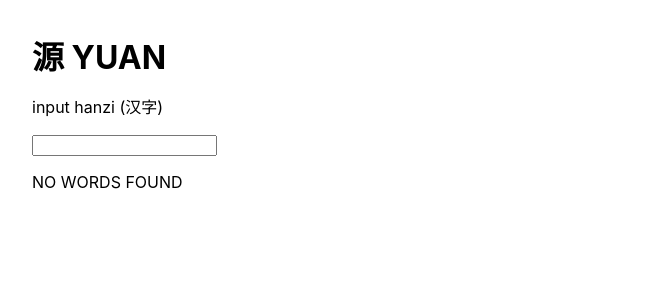
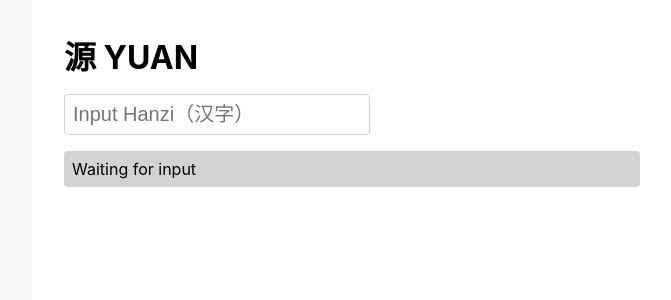
Before and after one commit to fysis/yuan-client, a React (Create React App) app: page / in a window 1280 px wide. Shown: the top 300 px of the page, without its empty margins (288-959 px from the left). Built offline with nearby package versions, Linux system fonts and the light colour scheme.

Commit message:
added styling

```diff
--- a/public/index.html
+++ b/public/index.html
@@ -7,37 +7,12 @@
     <meta name="theme-color" content="#000000" />
     <meta
       name="description"
-      content="Web site created using create-react-app"
+      content="Etymological explanations of modern Chinese words."
     />
-    <link rel="apple-touch-icon" href="%PUBLIC_URL%/logo192.png" />
-    <!--
-      manifest.json provides metadata used when your web app is installed on a
-      user's mobile device or desktop. See https://developers.google.com/web/fundamentals/web-app-manifest/
-    -->
-    <link rel="manifest" href="%PUBLIC_URL%/manifest.json" />
-    <!--
-      Notice the use of %PUBLIC_URL% in the tags above.
-      It will be replaced with the URL of the `public` folder during the build.
-      Only files inside the `public` folder can be referenced from the HTML.
-
-      Unlike "/favicon.ico" or "favicon.ico", "%PUBLIC_URL%/favicon.ico" will
-      work correctly both with client-side routing and a non-root public URL.
-      Learn how to configure a non-root public URL by running `npm run build`.
-    -->
-    <title>React App</title>
+    <title>YUAN</title>
   </head>
   <body>
     <noscript>You need to enable JavaScript to run this app.</noscript>
     <div id="root"></div>
-    <!--
-      This HTML file is a template.
-      If you open it directly in the browser, you will see an empty page.
-
-      You can add webfonts, meta tags, or analytics to this file.
-      The build step will place the bundled scripts into the <body> tag.
-
-      To begin the development, run `npm start` or `yarn start`.
-      To create a production bundle, use `npm run build` or `yarn build`.
-    -->
   </body>
 </html>
--- a/src/App.css
+++ b/src/App.css
@@ -3,14 +3,66 @@ body {
 }
 
 h1 {
-  margin: 0
+  margin: 0;
+  margin-bottom: 1rem;
 }
+
+h2 {
+  margin: 0;
+  margin-bottom: 0.5rem;
+}
+
+h3 {
+  margin: 0;
+  margin-bottom: 0.25rem;
+}
+
+
+.search {
+  border-radius: 4px;
+  padding: 0.5rem;
+  font-size: 20px;
+  border: 1px solid lightgray;
+  width: 50%;
+}
+
+.search:focus {
+  outline: none;
+}
+
+/* .search-container {
+  border-bottom: 1px solid lightgray;
+} */
 
 .app {
   height: 100vh;
-  padding: 2rem;
   background: white;
   max-width: 640px;
   width: 90%;
-  margin: 0 auto;
+  margin: auto;
 }
+
+.result {
+  padding: 0.5rem;
+  border-radius: 4px;
+  background: lightgreen;
+  margin-top: 1rem;
+}
+
+.noinput {
+  padding: 0.5rem;
+  border-radius: 4px;
+  background: lightgray;
+  margin-top: 1rem;
+}
+
+.nowords {
+  padding: 0.5rem;
+  border-radius: 4px;
+  background: lightpink;
+  margin-top: 1rem;
+}
+
+.container {
+  padding: 2rem;
+}
--- a/src/App.js
+++ b/src/App.js
@@ -25,9 +25,11 @@ const App = () => {
 
   return (
     <div className="app">
-      <h1>源 YUAN</h1>
-      <Search changeHandler={searchChange} searchValue={searchInput}/>
-      <Result yuan={yuan[0]}/>
+        <div className="container">
+          <h1>源 YUAN</h1>
+          <Search changeHandler={searchChange} searchValue={searchInput}/>
+          <Result yuan={yuan[0]} inputValue={searchInput}/>
+        </div>
     </div>
   )
 }
--- a/src/components/result.js
+++ b/src/components/result.js
@@ -1,18 +1,30 @@
 import React from 'react'
 
-const Result = ({yuan}) => {
+const Result = ({yuan, inputValue}) => {
 
-    if (!yuan) return (
-        <div>
-            <p>NO WORDS FOUND</p>
-        </div>
-    )
+
+    if (!yuan) {
+        if (inputValue) {
+            return (
+                <div>
+                    <p className="nowords">No matches</p>
+                </div>
+            )
+        }
+        else {
+            return (
+                <div>
+                    <p className="noinput">Waiting for input</p>
+                </div>
+            )
+        }
+    }
 
     const parts = () => {
         if (yuan.parts.length > 1) {
             return (
                 <>
-                    <p><strong>{yuan.hanzi} consists of {yuan.parts.length || 0} part(s):</strong></p>
+                    <p><strong>{yuan.hanzi} consists of {yuan.parts.length} parts:</strong></p>
                     <ul>
                         {yuan.parts.map(part => <li key={part}>{part}</li>)}
                     </ul>
@@ -26,8 +38,7 @@ const Result = ({yuan}) => {
 
     return (
         <div>
-            <h2>{yuan.hanzi}</h2>
-            <h3>{yuan.pinyin}</h3>
+            <h2 className="result">{yuan.hanzi} <em>{yuan.pinyin}</em></h2>
             <h3>{yuan.english}</h3>
             {parts()}
             <p><strong>Origin</strong></p>
--- a/src/components/search.js
+++ b/src/components/search.js
@@ -2,9 +2,8 @@ import React from 'react'
 
 const Search = ({changeHandler, searchValue}) => {
     return (
-        <div>
-            <p>input hanzi (汉字)</p>
-            <input value={searchValue} type='text' onChange={changeHandler}/>
+        <div className="search-container">
+            <input className="search" placeholder="Input Hanzi（汉字）" value={searchValue} type='text' onChange={changeHandler}/>
         </div>
     )
 }
```
